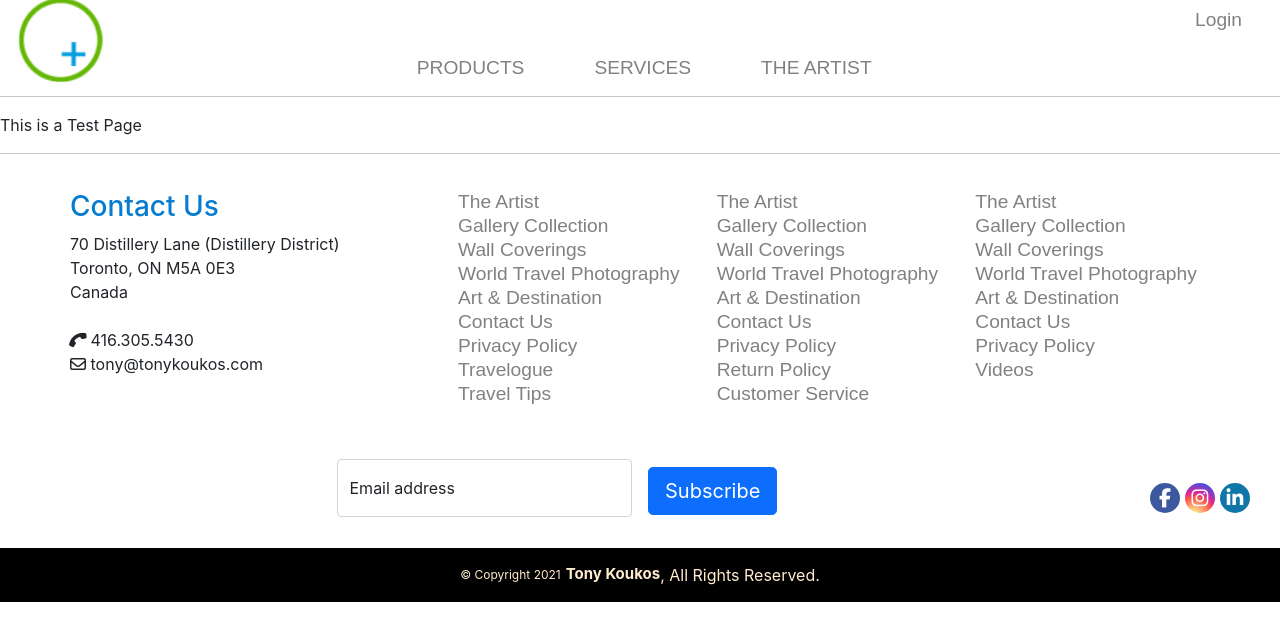
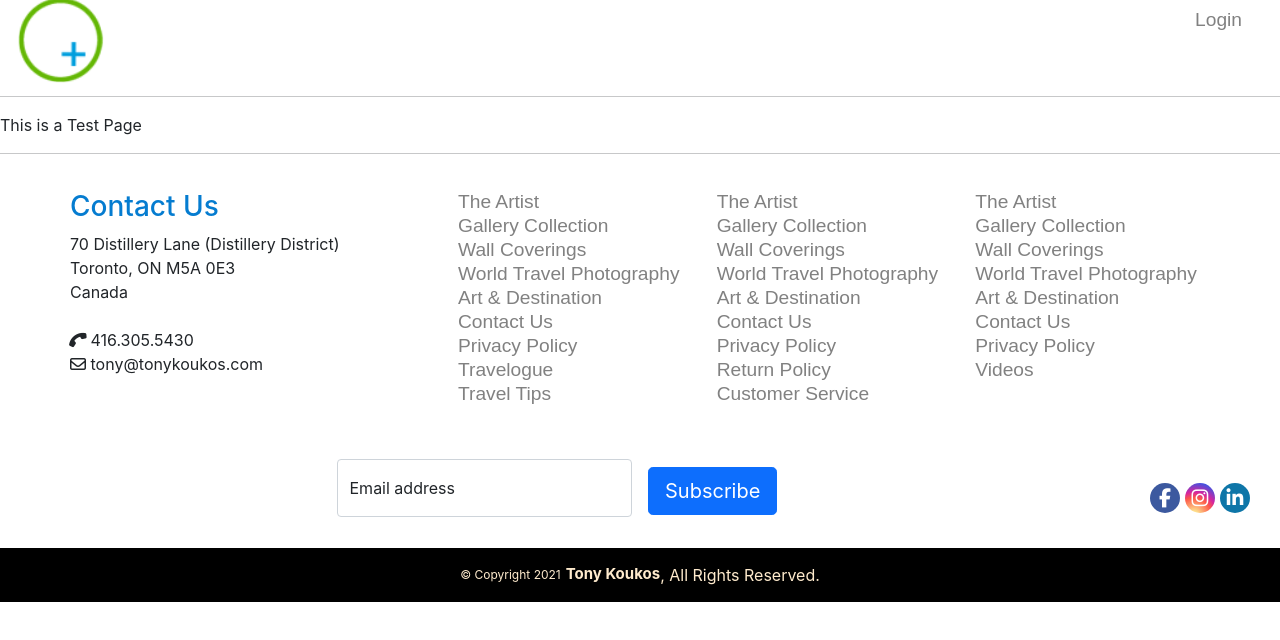
Before and after one commit to daze77/TKReactApp, a React (Create React App) app in the folder client/: page /TestPage in a window 1280 px wide. Shown: the top 640 px of the page. Built offline with nearby package versions, Linux system fonts and the light colour scheme; a web font is replaced by a local one.

Commit message:
removed the menu bar on test page for the moment.  Access via logo on the left

```diff
--- a/client/src/components/NavBar/NavBarAlternate2.js
+++ b/client/src/components/NavBar/NavBarAlternate2.js
@@ -59,11 +59,11 @@ function NavBarAlt(){
                         </div>
                     </div>
                     <div class="col menuItems">
-                        <ul class="menuList ">
+                        {/* <ul class="menuList ">
                             <li onClick={handleSubMenu}>PRODUCTS</li>
                             <li onClick={handleSubMenu}>SERVICES</li>
                             <li onClick={handleSubMenu}>THE ARTIST</li>
-                        </ul>
+                        </ul> */}
                     </div>
                     <div class="col-auto">
                         <NavLogin />
```
